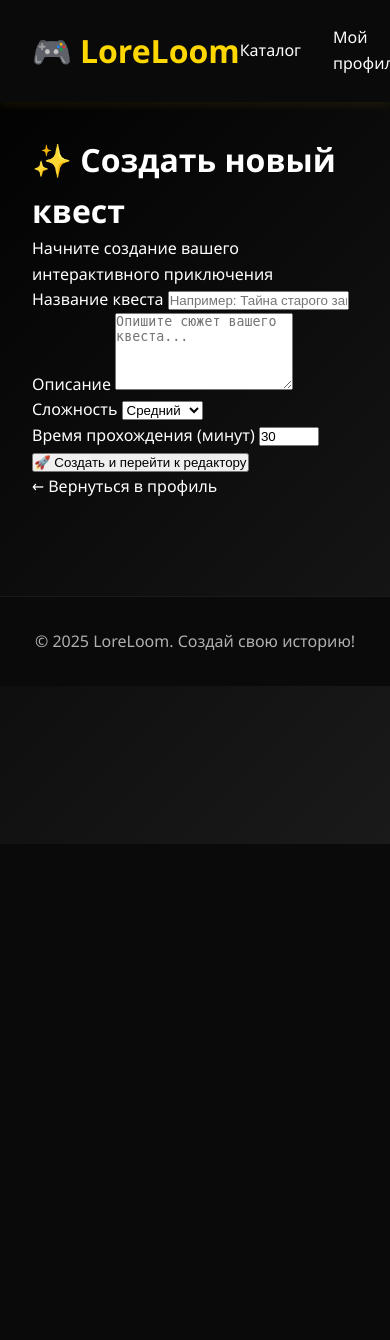
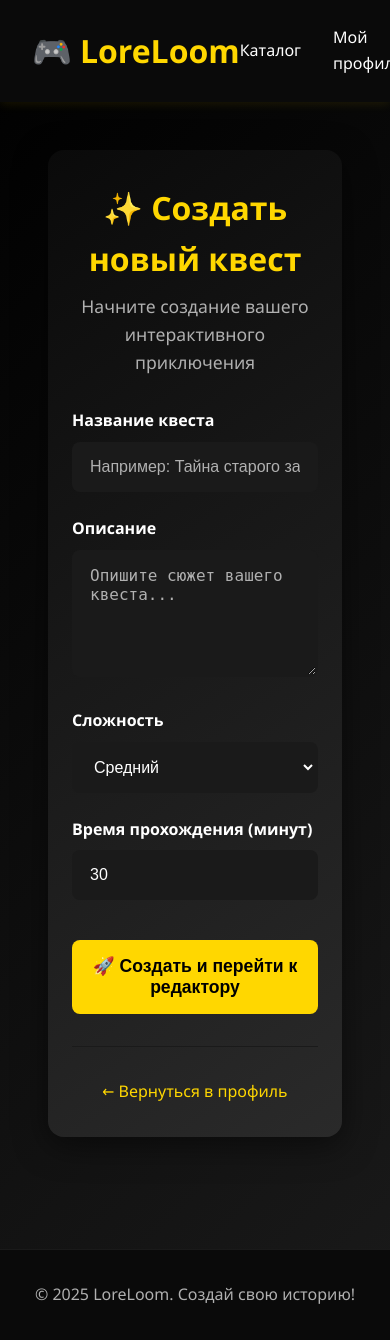
Before and after one commit to slam1d/practica, a Django app: page /create/ in a window 390 px wide; the page is wider, and only the part inside the window is pictured. Before the commit the page ends 844 px from the top of that part, so only its background shows below. Run offline with Django 5.2, Linux system fonts and the light colour scheme; a user stored in the database is signed in; parts of the project's set-up code (start-up, migrations or seed data) failed here and were passed over.

Commit message:
Add form styles and update global background color
- Created a new `forms.css` file with comprehensive styling for form containers, inputs, errors, buttons, and responsiveness.
- Updated `base.css` to set the global background color to `--primary-black`.

```diff
--- a/static/css/base.css
+++ b/static/css/base.css
@@ -1,4 +1,7 @@
 /* ==================== ПЕРЕМЕННЫЕ ==================== */
+html{
+    background-color: var(--primary-black);
+}
 :root {
     /* Основные цвета */
     --primary-black: #000000;
--- a/static/css/forms.css
+++ b/static/css/forms.css
@@ -0,0 +1,168 @@
+/* ==================== КОНТЕЙНЕР ФОРМЫ ==================== */
+.form-container {
+    max-width: 500px;
+    margin: 3rem auto;
+    background: var(--card-gradient);
+    padding: 3rem;
+    border-radius: 16px;
+    box-shadow: 0 8px 32px rgba(0, 0, 0, 0.5);
+}
+
+.form-header {
+    text-align: center;
+    margin-bottom: 2rem;
+}
+
+.form-header h1 {
+    font-size: 2.5rem;
+    color: var(--gold-vein);
+    margin-bottom: 0.5rem;
+}
+
+.form-header p {
+    color: var(--text-secondary);
+    font-size: 1.1rem;
+}
+
+/* ==================== ПОЛЯ ФОРМЫ ==================== */
+.form-group {
+    margin-bottom: 1.5rem;
+}
+
+.form-label {
+    display: block;
+    margin-bottom: 0.5rem;
+    color: var(--text-primary);
+    font-weight: 600;
+}
+
+.form-input {
+    width: 100%;
+    padding: 0.875rem 1rem;
+    background: var(--charcoal);
+    border: 2px solid transparent;
+    border-radius: 8px;
+    color: var(--text-primary);
+    font-size: 1rem;
+    transition: all 0.3s;
+}
+
+.form-input:focus {
+    outline: none;
+    border-color: var(--gold-vein);
+    box-shadow: 0 0 0 3px rgba(255, 215, 0, 0.1);
+}
+
+.form-input::placeholder {
+    color: var(--text-secondary);
+}
+
+/* ==================== ОШИБКИ И ПОДСКАЗКИ ==================== */
+.form-errors {
+    background: rgba(239, 68, 68, 0.1);
+    border-left: 4px solid var(--error);
+    padding: 1rem;
+    border-radius: 8px;
+    margin-bottom: 1.5rem;
+}
+
+.form-errors ul {
+    list-style: none;
+    margin: 0;
+    padding: 0;
+}
+
+.form-errors li {
+    color: var(--error);
+    margin-bottom: 0.5rem;
+}
+
+.form-errors li:last-child {
+    margin-bottom: 0;
+}
+
+.form-help {
+    font-size: 0.85rem;
+    color: var(--text-secondary);
+    margin-top: 0.5rem;
+}
+
+.errorlist {
+    list-style: none;
+    padding: 0;
+    margin: 0.5rem 0 0 0;
+}
+
+.errorlist li {
+    color: var(--error);
+    font-size: 0.9rem;
+}
+
+/* ==================== КНОПКА ОТПРАВКИ ==================== */
+.form-submit {
+    width: 100%;
+    padding: 1rem;
+    background: var(--gold-vein);
+    color: var(--primary-black);
+    border: none;
+    border-radius: 8px;
+    font-size: 1.1rem;
+    font-weight: 600;
+    cursor: pointer;
+    transition: all 0.3s;
+    margin-top: 1rem;
+}
+
+.form-submit:hover {
+    background: var(--ancient-bronze);
+    transform: translateY(-2px);
+    box-shadow: 0 4px 12px rgba(255, 215, 0, 0.4);
+}
+
+.form-submit:active {
+    transform: translateY(0);
+}
+
+/* ==================== ДОПОЛНИТЕЛЬНЫЕ ССЫЛКИ ==================== */
+.form-footer {
+    text-align: center;
+    margin-top: 2rem;
+    padding-top: 2rem;
+    border-top: 1px solid var(--charcoal);
+}
+
+.form-footer a {
+    color: var(--gold-vein);
+    text-decoration: none;
+    transition: color 0.3s;
+}
+
+.form-footer a:hover {
+    color: var(--ancient-bronze);
+    text-decoration: underline;
+}
+
+/* ==================== ЧЕКБОКСЫ ==================== */
+.form-checkbox {
+    display: flex;
+    align-items: center;
+    gap: 0.5rem;
+}
+
+.form-checkbox input[type="checkbox"] {
+    width: 18px;
+    height: 18px;
+    cursor: pointer;
+}
+
+/* ==================== АДАПТИВНОСТЬ ==================== */
+@media (max-width: 768px) {
+    .form-container {
+        margin: 1rem;
+        padding: 2rem 1.5rem;
+    }
+
+    .form-header h1 {
+        font-size: 2rem;
+    }
+}
```
